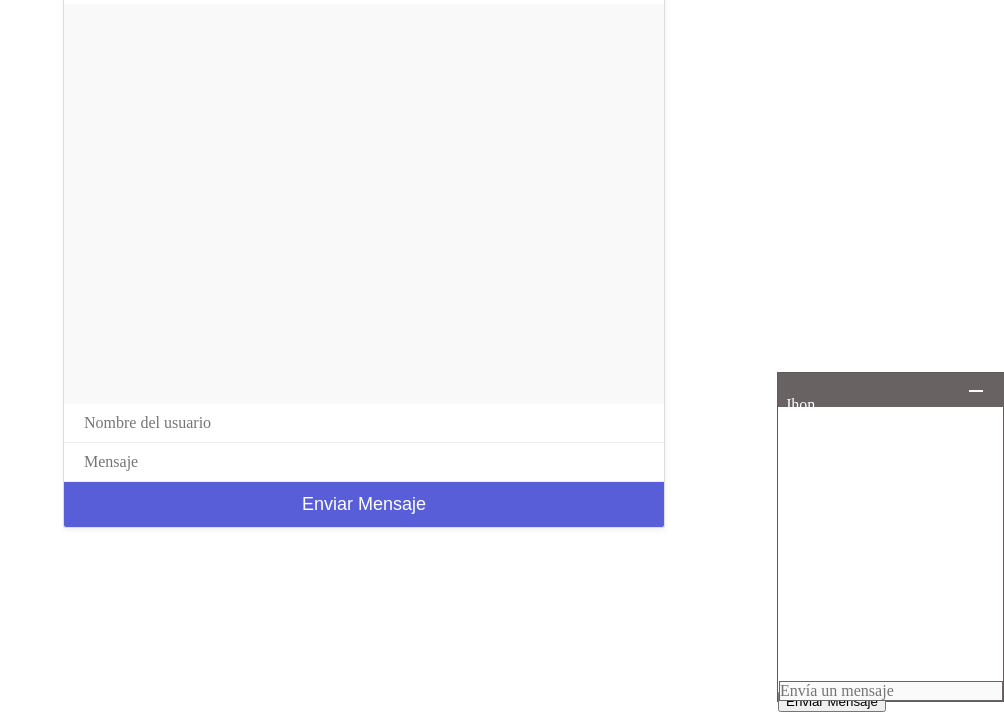
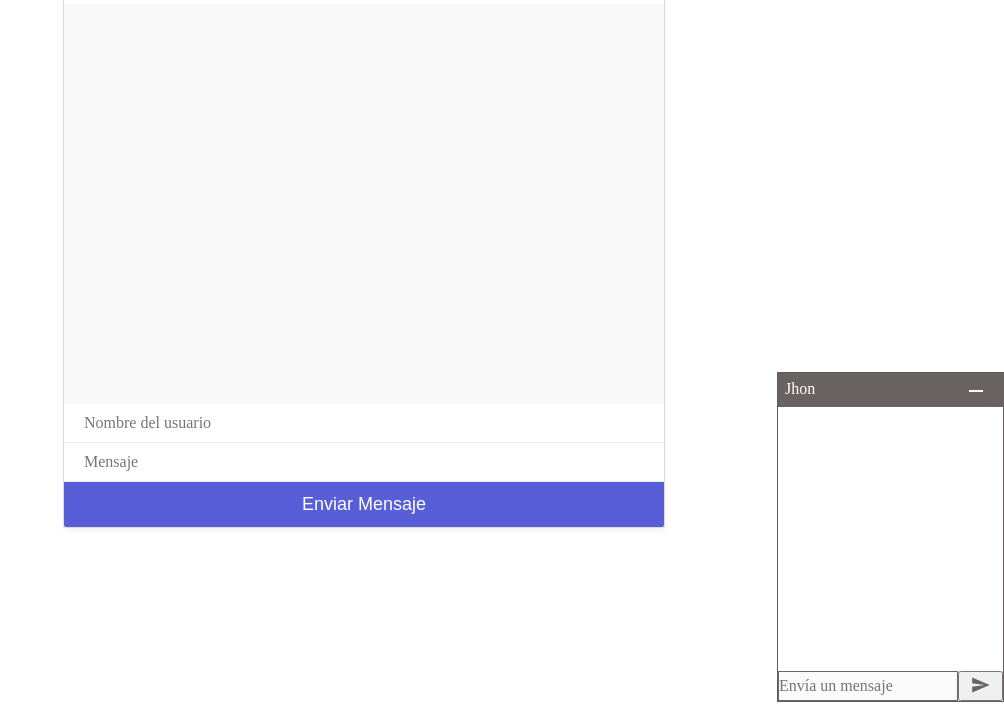
Before and after one commit to jhon0520/chat, a website: page public/index.html in a window 1280 px wide. Shown: the part 98-810 px from the top of the page, without its empty margins (276-1280 px from the left). Drawn offline with nearby package versions, Linux system fonts and the light colour scheme; no server answers.

Commit message:
Cambio del boton enviar del chat secundario como icono de envio

```diff
--- a/app.js
+++ b/app.js
@@ -30,7 +30,7 @@ io.on('connection', (socket) => {
         io.sockets.emit('ChatSecundario', data);
     });
 
-    // Handle typing event
+    // Escucha si esta escribiendo.
     socket.on('Escribiendo', function(data){
         socket.broadcast.emit('Escribiendo', data);
     });
--- a/public/index.css
+++ b/public/index.css
@@ -1,6 +1,8 @@
 /* ----- Chat Principal ----- */
 
 body{
+    height: 100%;
+    width: 100;;
     font-family: 'Nunito';
 }
 
@@ -85,7 +87,7 @@ input{
 
     }
 
-.username{
+div#user-name{
     position: absolute;
     height: 20px;
     width:94%;
@@ -96,6 +98,12 @@ input{
     background-color: rgb(104, 98, 98);
 
 }
+
+div#user-name p#UserNameChat{
+    size:2% ;
+    margin: 0;
+}
+
 .button{
     position: absolute;
     height: 24px;
@@ -121,8 +129,9 @@ input{
 
 }
 
-.chat-list{
-    position: static;
+.chat-chat-window2{
+    position: relative;
+    overflow: auto;
     height: 267px;
     width: 90%;
     background-color: rgb(255, 255, 255);
@@ -133,12 +142,12 @@ input{
 
 }
 
-input.textarea {
+input#Mensaje2 {
     position: absolute;
     bottom: 0px;
-    right: 0px;
-    height: 20px;
-    width: 224px;
+    left: 0px;
+    height: 30px;
+    width: 180px;
     z-index: 99;
     background: #fafafa;
     border: 2px;
@@ -148,5 +157,26 @@ input.textarea {
     color: #666;
     font-weight: 400;
     padding: 0;
+}
+
+#Enviar2{
+    position: absolute;
+    height: 30px;
+    width: 20%;
+    bottom: 0%;
+    right: 0%;
+    color: white;
 
 }
+
+div#output2 p{
+    padding: 3px 0px;
+    border-bottom: 1px solid #e9e9e9;
+    color: #555;
+}
+
+button#Enviar2 i.material-icons{
+    font-size:20px;
+    color:#666;
+
+}
--- a/public/index.html
+++ b/public/index.html
@@ -40,7 +40,7 @@
 
         </div>
 
-        <div id="chat-list" class="chat-list">
+        <div id="chat-window2" class="chat-window2">
 
             <div id="output2"></div>
             <div id="feedback2"></div>
@@ -49,7 +49,9 @@
         <div id="messages"></div>
 
         <input id="Mensaje2" class="textarea" type="text" placeholder="Envía un mensaje" />
-        <button id="Enviar2">Enviar Mensaje</button>
+        <button id="Enviar2">
+                <i class="material-icons">send</i>
+        </button>
 
     </div>
 
--- a/public/index.js
+++ b/public/index.js
@@ -73,13 +73,14 @@ socket.on('Escribiendo', function (data) {
 
 function MinimizeFunction() {
 
-    var x = document.getElementById('chat-list');
+    var x = document.getElementById('chat-window2');
     var y = document.getElementById('chat');
     var z = document.getElementById('Mensaje2');
     var q = document.getElementById('user-name');
     if (x.style.visibility === 'hidden') {
         x.style.visibility = 'visible';
         z.style.visibility = 'visible';
+        document.getElementById('Enviar2').style.visibility = 'visible';
         y.style.height = '300px';
         q.style.height = '7%';
 
@@ -88,6 +89,7 @@ function MinimizeFunction() {
         x.style.height = '267px;';
         y.style.height = '0%';
         z.style.visibility = 'hidden';
+        document.getElementById('Enviar2').style.visibility = 'hidden';
         y.style.padding = '0% 0% 0% 0%;';
         q.style.height = '50%';
 
```
